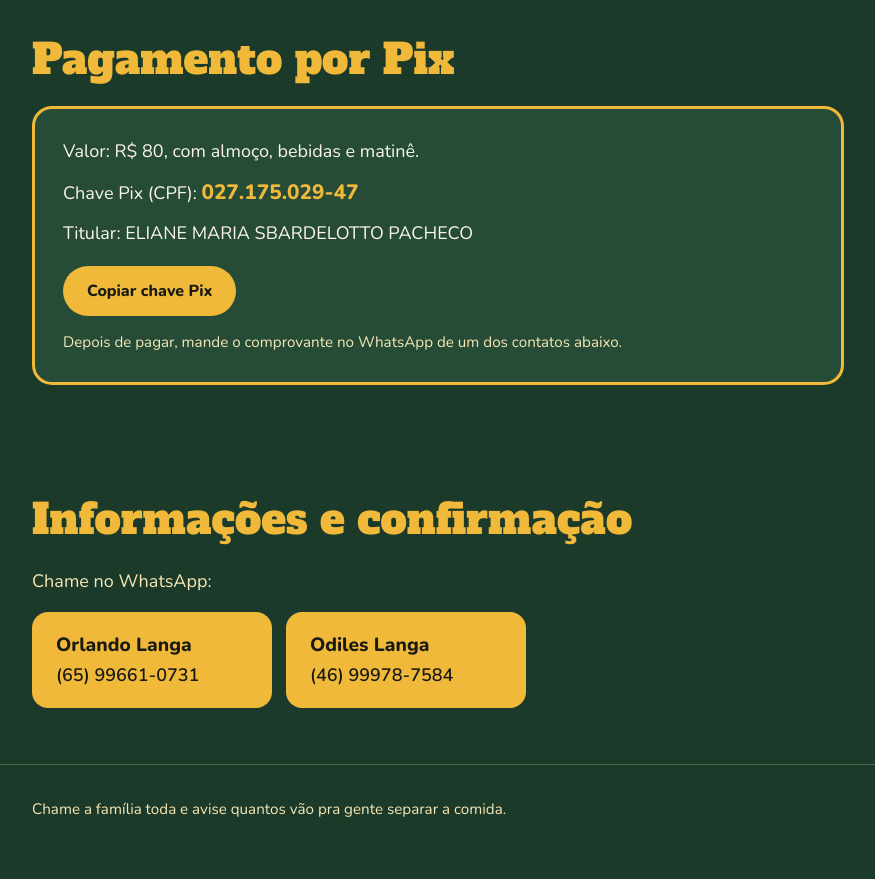
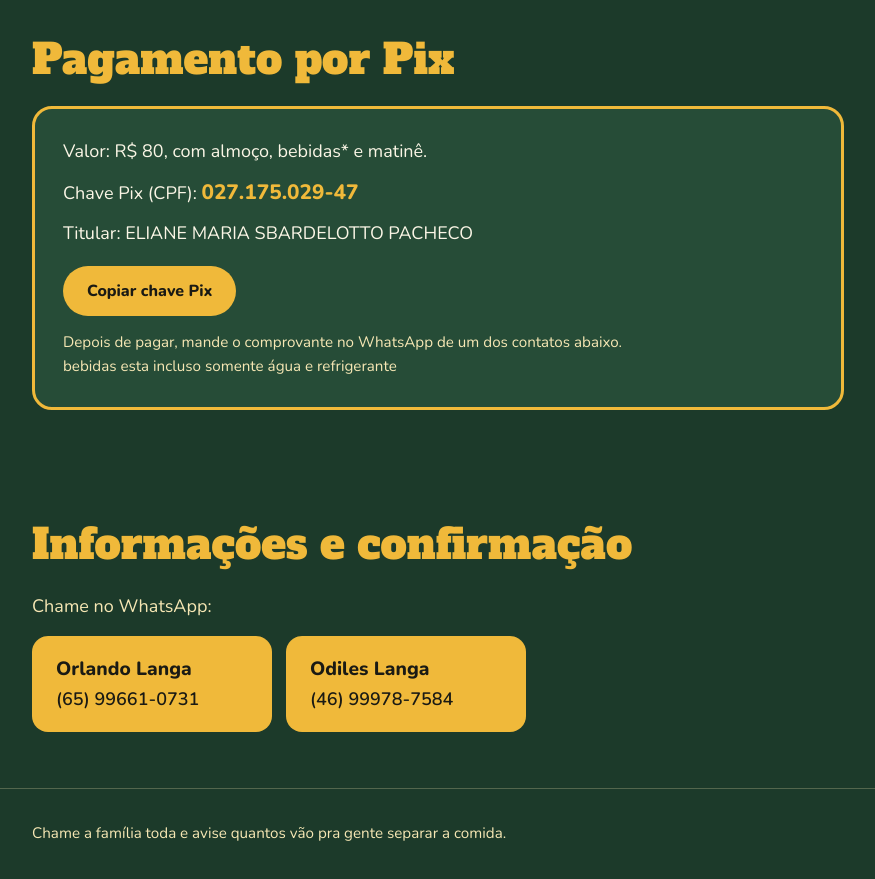
Before and after one commit to lailanga/convite-langa, a Next.js app: page / in a window 1280 px wide. Shown: the part 2920-3799 px from the top of the page, without its empty margins (202-1077 px from the left). Built offline with nearby package versions, Linux system fonts and the light colour scheme.

Commit message:
convite langa

```diff
--- a/app/page.js
+++ b/app/page.js
@@ -104,11 +104,12 @@
   <div className="wrap">
     <h2>Pagamento por Pix</h2>
     <div className="pix">
-      <p>Valor: {CONFIG.valorAlmoco}, com almoço, bebidas e matinê.</p>
+      <p>Valor: {CONFIG.valorAlmoco}, com almoço, bebidas* e matinê.</p>
       <p className="chave">Chave Pix (CPF): <b>{CONFIG.pix.chave}</b></p>
       <p>Titular: {CONFIG.pix.titular}</p>
       <CopiarPix chave={CONFIG.pix.chave} />
       <p className="obs">Depois de pagar, mande o comprovante no WhatsApp de um dos contatos abaixo.</p>
+      <p className="obs">bebidas esta incluso somente água e refrigerante</p>
     </div>
   </div>
 </section>
```
